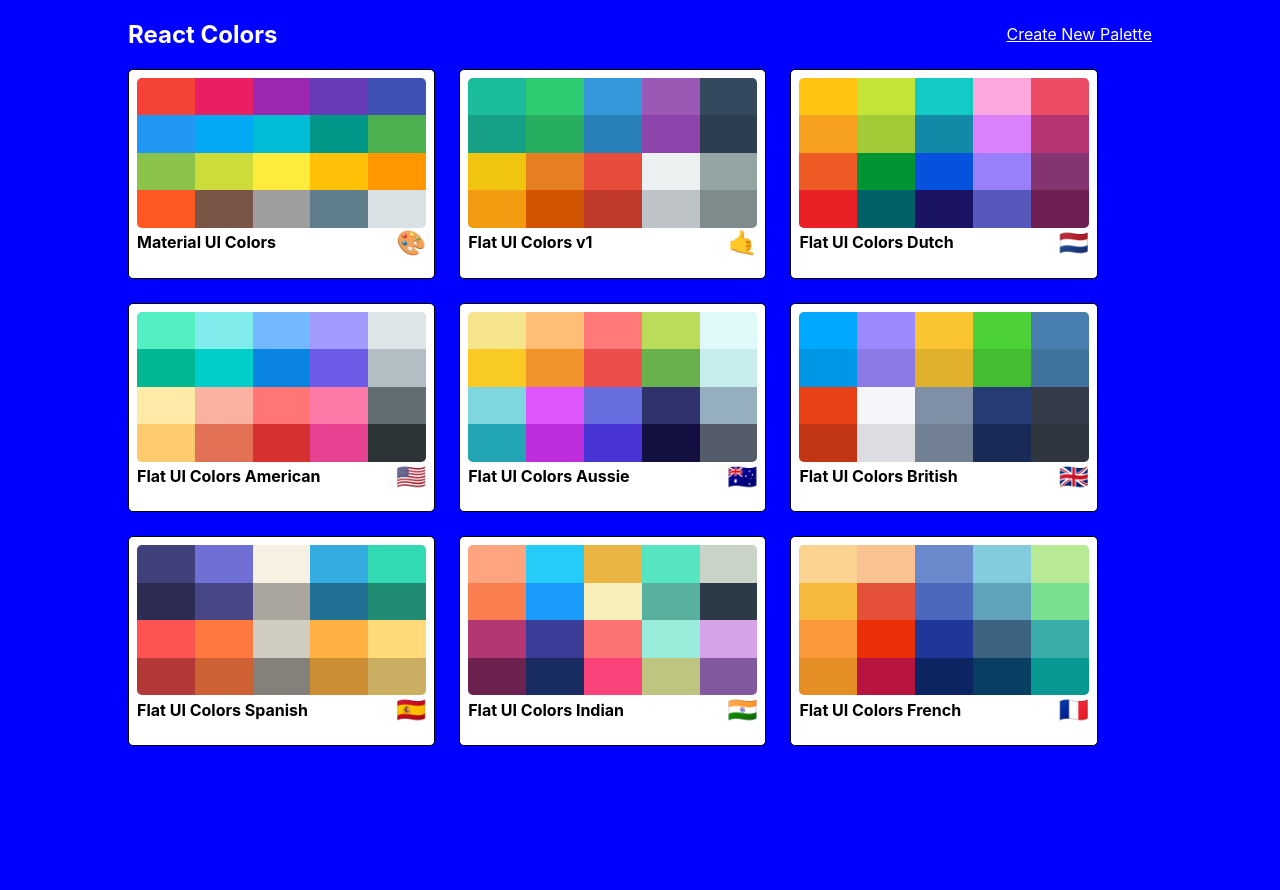
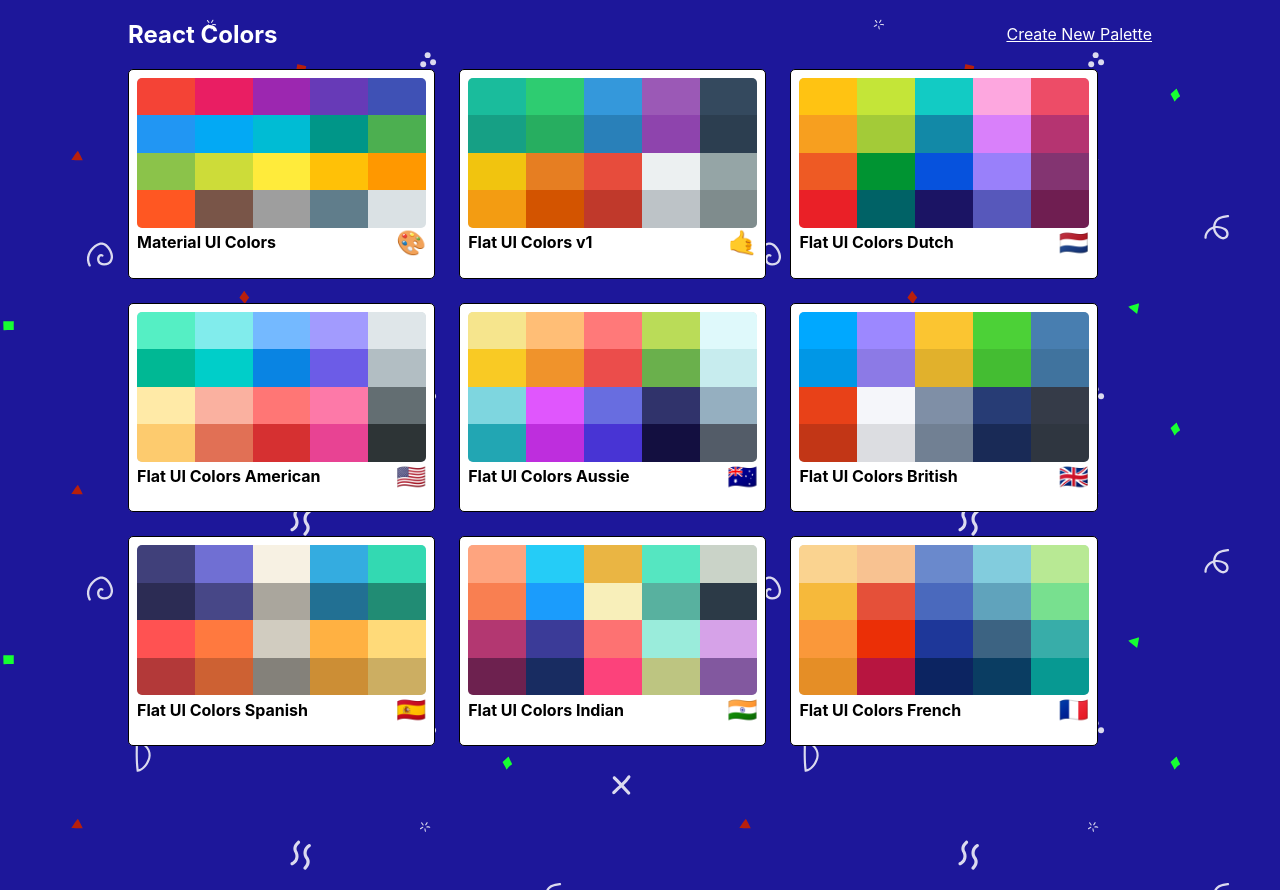
Before and after one commit to Cedric-Hurst/color-palette-project, a React (Create React App) app: page / in a window 1280 px wide. Built offline with nearby package versions, Linux system fonts and the light colour scheme.

Commit message:
Add bg svg to PaletteList

```diff
--- a/src/styles/PaletteListStyles.js
+++ b/src/styles/PaletteListStyles.js
@@ -1,13 +1,15 @@
 import sizes from './sizes';
+import bg from '../bg.svg'
 
 const styles = {
     root: {
-        backgroundColor: "blue",
         display: "flex",
         alignItems: "flex-start",
         justifyContent: "center",
         paddingBottom: "9rem",
-
+        backgroundColor: '#1D179A',
+        backgroundImage: `url(${bg})`
+        //background by SVGbackgrounds.com
     },
     container: {
         width: "50%",
```
Also changed, not shown: src/bg.svg (added).
